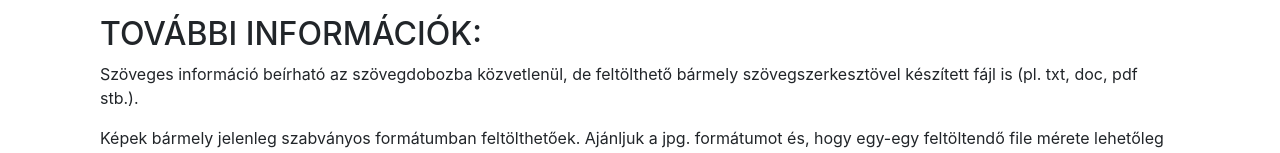
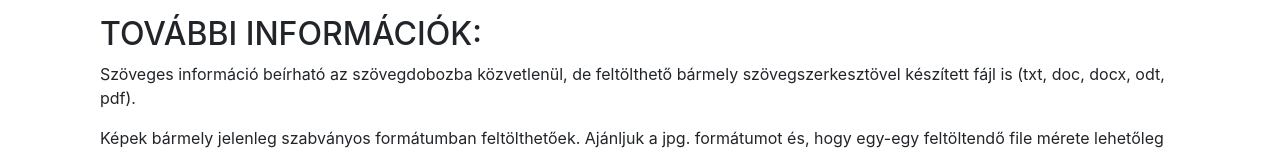
Before and after one commit to marcsello/timecapsule-frontend, a Vue app: page / in a window 1280 px wide. Shown: the part 1532-1685 px from the top of the page. Built offline with nearby package versions, Linux system fonts and the light colour scheme.

Commit message:
Fixed proper wording

```diff
--- a/src/components/Afterword.vue
+++ b/src/components/Afterword.vue
@@ -6,7 +6,7 @@
       </h2>
       <p>
         Szöveges információ beírható az szövegdobozba közvetlenül, de feltölthető bármely szövegszerkesztövel készített
-        fájl is (pl. txt, doc, pdf stb.).
+        fájl is (txt, doc, docx, odt, pdf).
       </p>
       <p>
         Képek bármely jelenleg szabványos formátumban feltölthetőek. Ajánljuk a jpg. formátumot és, hogy egy-egy
```
